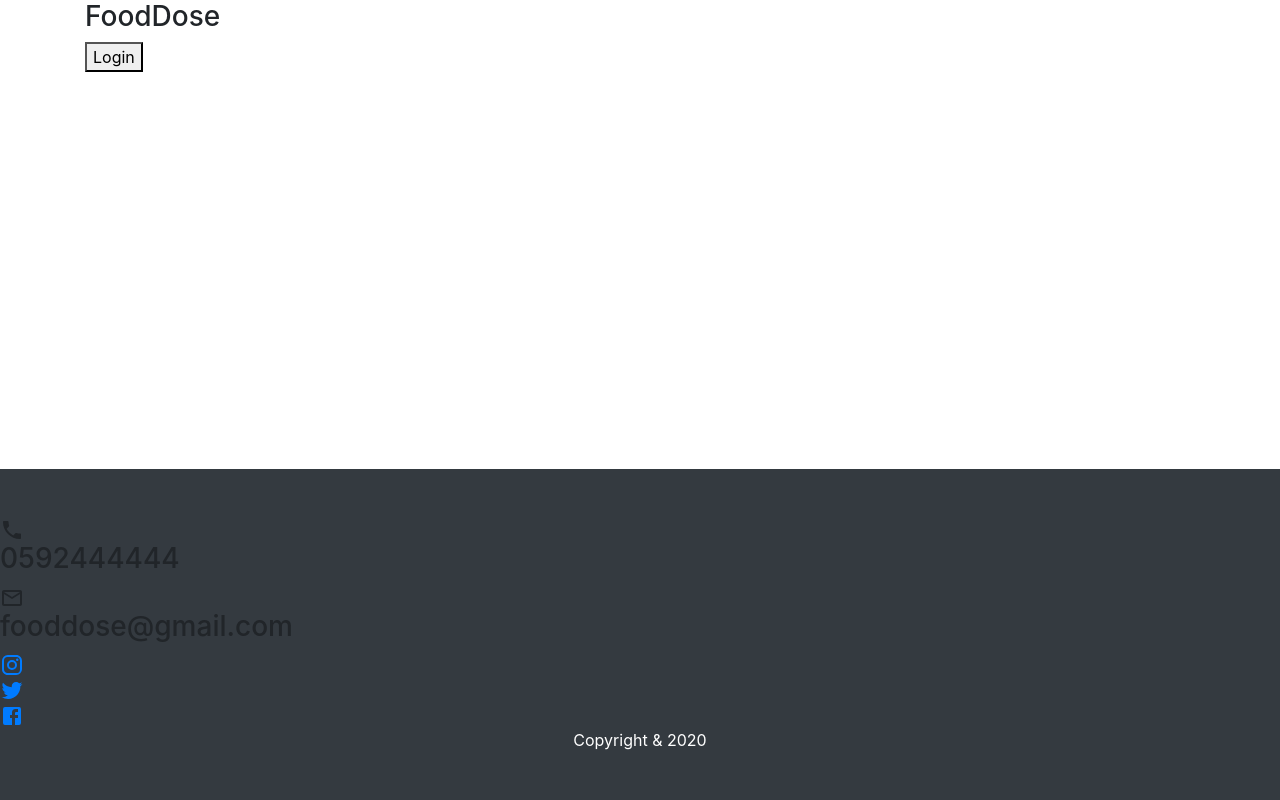
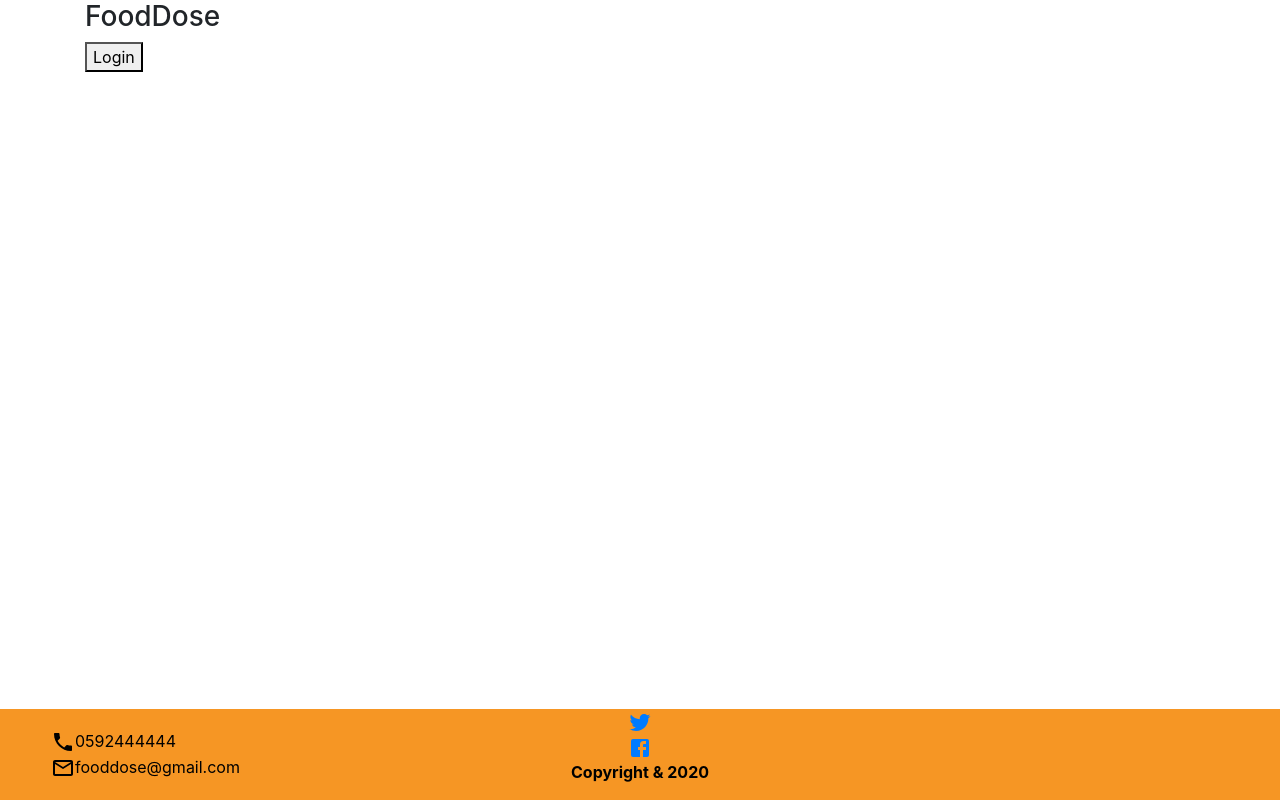
Before and after one commit to shaima96/FoodDoseRepo, a React (Create React App) app in the folder frontend/: page / in a window 1280 px wide. Built offline with nearby package versions, Linux system fonts and the light colour scheme.

Commit message:
changed the footer css

```diff
--- a/frontend/src/components/Footer/footer.css
+++ b/frontend/src/components/Footer/footer.css
@@ -0,0 +1,32 @@
+.footer {
+    position: fixed;
+    left: 0;
+    bottom: 0;
+    width: 100%;
+    background-color: #F69624;
+    color: black;
+    text-align: center;
+  }
+  .container1{
+    position:absolute;
+    left:51px;
+    top:20px;
+
+  }
+  .container1 p {
+    display: inline;
+  }
+  .container2{
+    position:absolute;
+    left:51px;
+    top:46px;
+  }
+  .container2 p {
+    display: inline;
+    left:108px;
+  }
+  .container3{
+    position:absolute;
+    left:1383px;
+    top:20px;
+  }
--- a/frontend/src/components/Footer/footer.js
+++ b/frontend/src/components/Footer/footer.js
@@ -4,23 +4,16 @@ import FacebookIcon from '@material-ui/icons/Facebook';
 import PhoneIcon from '@material-ui/icons/Phone';
 import MailOutlineIcon from '@material-ui/icons/MailOutline';
 import TwitterIcon from '@material-ui/icons/Twitter';
-
-
-
-
-
-
+import './footer.css'
 function Footer() {
     return (
       <div className="footer">
-        <footer class="py-5 bg-dark fixed-bottom">
          <div class="container1">
-        <PhoneIcon/>
-        <h3>0592444444</h3>
+        <PhoneIcon/><p>0592444444</p>
          </div>
          <div class="container2">
         <MailOutlineIcon />
-        <h3>fooddose@gmail.com</h3>
+        <p>fooddose@gmail.com</p>
          </div>
          <div class="container3">
          <a href="https://www.instagram.com/" ><InstagramIcon/></a>
@@ -34,11 +27,10 @@ function Footer() {
          <a href="https://www.facebook.com/" ><FacebookIcon/></a>
          </div>
           <div class="container6">
-            <p class="m-0 text-center text-white">
-              Copyright & 2020
+            <p >
+              <b>Copyright & 2020</b>
             </p>
           </div>
-        </footer>
       </div>
     );
   }
--- a/frontend/src/components/Home/home.css
+++ b/frontend/src/components/Home/home.css
@@ -0,0 +1,3 @@
+.header{
+    display:inline;
+}
```
Also changed, not shown: frontend/public/logo512.png (added), frontend/public/robots.txt (added), 1 other file (tests, documents, lock files or other folders).
